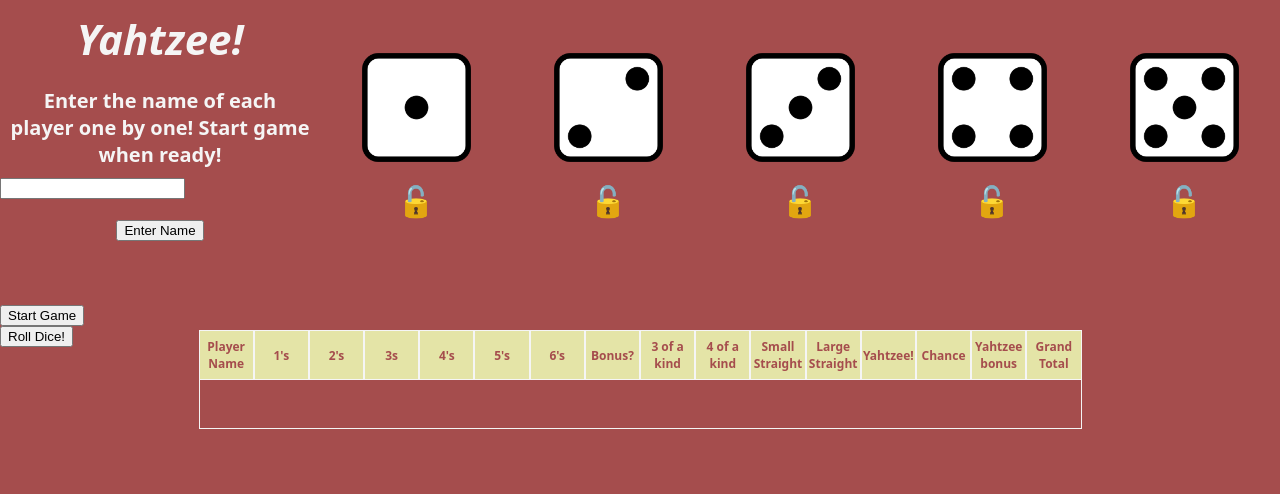
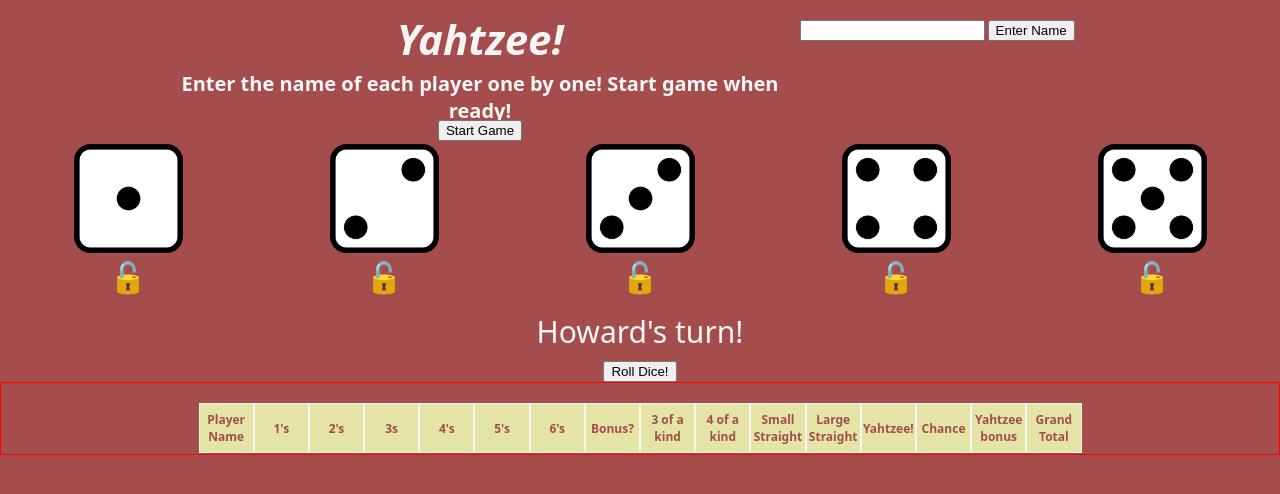
Before and after one commit to hbarrons/yahtzee, a plain HTML site: page index.html in a window 1280 px wide. Drawn offline with nearby package versions, Linux system fonts and the light colour scheme.

Commit message:
rearrange layout and debug scoreboard

```diff
--- a/css/style.css
+++ b/css/style.css
@@ -18,13 +18,24 @@
 }
 
 body {
-  display: grid;
-  grid-template-rows: 300px 100vh;
-  grid-template-columns: 25% 25% 25% 25%;
+  /* display: grid; */
+  /* grid-template-rows: 200px 180px 40px auto; */
+  /* grid-template-columns: 25% 25% 25% 25%; */
   background-color: rgb(165, 77, 77);
   font-family: system-ui, -apple-system, BlinkMacSystemFont, "Segoe UI",
         Roboto, Oxygen-Sans, Ubuntu, Cantarell, "Helvetica Neue", sans-serif;
   margin: 0;
+}
+
+.gameInfo {
+  color: whitesmoke;
+  margin: auto;
+  display: grid;
+  justify-content: center;
+  align-items: center;
+  grid-template-rows: 60px 60px;
+  grid-template-columns: 80vh 40vh;
+  grid-column: 1 / 5;
 }
 
 h1{
@@ -34,6 +45,7 @@
   text-align: center;
   margin: auto;
   padding: 10px 10px 10px 10px;
+  grid-column: 1 / 2;
 }
 
 h3{
@@ -42,28 +54,29 @@
   text-align: center;
   margin: auto;
   padding: 10px 10px 10px 10px;
+  grid-column: 1 / 2;
 }
 
-.numberOfPlayers {
+
+
+.startgame {
   align-items: center;
   display: flex;
-  justify-content: space-between;
+  text-align: center;
+  justify-content: center;
 }
 
-section.gameInfo {
-  color: whitesmoke;
+.playerform {
   margin: auto;
-  justify-content: center;
-  align-items: center;
-}
-
-form {
-  margin: 0;
   justify-content: center;
   align-items: center;
   font-size: 15px;
   text-align: center;
+  grid-column: 2 / 3;
+  border: none;
 }
+
+
 
 img {
   max-height: 115px;
@@ -76,23 +89,65 @@
   justify-content: space-around;
   display: grid;
   box-sizing: border-box;
-  grid-column: 2 / 5;
-  grid-template-rows: 60% 40%;
+  grid-column: 1 / 5;
+  grid-template-rows: 120px 20%;
   grid-template-columns: 20% 20% 20% 20% 20%;
+}
+
+div.dice {
+  border: none;
+  height: 100px;
+  margin: 0;
+
+}
+
+.dicelockicon {
+  border: none;
+  margin: auto;
+  display: flex;
+  font-size: 30px;
+  padding-bottom: 20px;
+}
+
+.rollbutton {
+  display: flex;
+  justify-content: center;
+  grid-column: 1/5 ;
+  border: none;
+}
+
+.playerUp {
+  border: none;
+  font-size: 30px;
+  justify-content: center;
+  text-align: center;
+  grid-column: 1 / 5;
 }
 
 section.scoreboard{
   display: grid;
   align-items: start;
   justify-content: center;
-  vertical-align: top;
   grid-column: 1 / 5;
   text-align: center;
-  padding-top: 30px;
   color: gray;
   margin: 0;
-  grid-template-rows: repeat(1, 49px);
+  padding-top: 20px;
+  height: 56px;
+  grid-template-rows: auto;
   grid-template-columns: repeat(16,55.2px);
+}
+
+
+.category {
+  background-color: rgb(228, 228, 167);
+  color: rgb(165, 77, 77);
+  font-weight: bold;
+  border: 1px solid whitesmoke;
+  font-size: 12px;
+  text-align: center;
+  justify-content: center;
+  display: flex;
 }
 
 .player {
@@ -101,22 +156,36 @@
   font-size: 12px;
 }
 
-#playerscoreboard {
+.container {
+  width: 100%;
+  border: red 1px solid;
+  /* grid-column: 1 / 7; */
   display: flex;
   flex-direction: column;
-  align-items: flex-start;
+  align-items: center;
+  /* height: 500px; */
+}
+#playerscoreboard {
+  border: none;
+  display: flex;
+  flex-direction: column;
+  align-items: start;
   text-align: center;
-  margin: 0;
-  grid-column: 1 / 17;
+  padding-top: 15px;
+  height: 100%;
+  /* margin-bottom: 0 auto; */
+  /* margin-top: auto; */
 }
 
+/* this class is being added with js */
 .playerscore {
   text-align: center;
   justify-content: center;
   flex-direction: column;
   display: grid;
-  grid-template-rows: auto;
+  /* grid-template-rows: auto; */
   grid-template-columns: repeat(16, 55px);
+  /* margin-top: auto; */
 }
 
 div {
@@ -129,28 +198,6 @@
   justify-content: center;
 }
 
-div.dice {
-  border: none;
-  height: 100px;
-  margin: 0;
-  padding-top: 50px;
-}
-
-div.dicelockicon {
-  border: none;
-  font-size: 30px;
-}
-
-.category {
-  background-color: rgb(228, 228, 167);
-  color: rgb(165, 77, 77);
-  font-weight: bold;
-  border: 1px solid whitesmoke;
-  font-size: 12px;
-  text-align: center;
-  justify-content: center;
-  display: flex;
-}
 
 #listofplayers {
   border: none;
--- a/index.html
+++ b/index.html
@@ -8,23 +8,24 @@
   <link rel="shortcut icon" href="img/dice-picture.png">
   <script defer src="js/app.js"></script>
   <link rel="stylesheet" href="css/style.css">
+  <link
+  rel="stylesheet"
+  href="https://cdnjs.cloudflare.com/ajax/libs/animate.css/4.1.1/animate.min.css"/>
 </head>
 <body>
   <section class="gameInfo">
     <h1>Yahtzee!</h1>
-    <h3 id="game-message"></h3>
+
     <form class="playerForm" onsubmit="return getPlayer()">
       <input class="numberOfPlayers" type="text" id="playerInput">
-      <br>
       <button type="submit" class="entername">Enter Name</button>
-    </form><br>
-    <div class="playerlist">
+    </form><h3 id="game-message"></h3>
     <ol id="listofplayers"></ol></div>
-    <button type="button" class="startgame">Start Game</button>
-    <br><button type='button' id='roll-button'>Roll Dice!</button>
+    <form class="startgame"><button type="button" class="startgamebtn">Start Game</button></form>
+    <br>
 
   </section>
-  <section class="allDice">
+  <section class="allDice animate__flip">
     <div id="dice1" class="dice"><img src="img/dice1.png" alt=""></div>
     <div id="dice2" class="dice"><img src="img/dice2.png" alt=""></div>
     <div id="dice3" class="dice"><img src="img/dice3.png" alt=""></div>
@@ -36,7 +37,9 @@
     <div id="dicelock4" class="dicelockicon">🔓</div>
     <div id="dicelock5" class="dicelockicon">🔓</div>
   </section>
-  <section class="scoreboard">
+ <div class="playerUp">Howard's turn!</div><section class="rollbutton"><button type='button' id='roll-button'>Roll Dice!</button></section>
+ <section class="container">
+ <section class="scoreboard">
     <div id="playerName" class="category">Player Name</div>
     <div id="ones" class="category">1's</div>
     <div id="twos" class="category">2's</div>
@@ -53,7 +56,8 @@
     <div id="chance" class="category">Chance</div>
     <div id="yahtzee-bonus" class="category">Yahtzee bonus</div>
     <div id="total-score" class="category">Grand Total</div>
-    <div id="playerscoreboard"></div>
   </section>
+  <div id="playerscoreboard"></div>
+</section>
 </body>
 </html>
--- a/js/app.js
+++ b/js/app.js
@@ -1,5 +1,5 @@
 /*-------------------------------- Notes --------------------------------*/
-//Add dropdown from bootstrap for player selection
+
 
 //Add modal from bootsrap to confirm player category selection
 
@@ -102,7 +102,6 @@
 let allDice
 let playerTurn
 let allPlayers
-let scoreboard
 let rollCount
 let playerName
 let isUnlocked1, isUnlocked2, isUnlocked3, isUnlocked4, isUnlocked5
@@ -112,6 +111,7 @@
 
 /*------------------------ Cached Element References ------------------------*/
 const playerScoreboard = document.getElementById("playerscoreboard")
+const scoreboard = document.querySelector('.scoreboard')
 const playerInput = document.querySelector("#playerInput")
 const form = document.querySelector('form')
 const gameMsg = document.getElementById('game-message')
@@ -161,6 +161,7 @@
   isUnlocked3 = true
   isUnlocked4 = true
   isUnlocked5 = true
+  scoreboard.setAttribute("hidden", false)
   render()
 
   // startGameBtn.setAttribute("hidden", false)
@@ -172,7 +173,7 @@
   if (allPlayers.length === 6) {
     form.textContent = "Sorry, only 6 players! Start game to play!"
     } else {
-    gameMsg.textContent = "Enter the name of each player one by one!"
+    gameMsg.innerHTML = "Anyone else?<br>Press 'Start Game' when ready!"
     allPlayers.push(playerName)
     console.log(allPlayers)
     listPlayers()
@@ -182,16 +183,17 @@
 
 function listPlayers (arr) {
   const newLi = document.createElement("li")
-  newLi.textContent = playerInput.value
+  newLi.innerHTML = `${playerInput.value} <br>`
   listNames.appendChild(newLi)
   playerInput.value = ""
+  console.log(allPlayers)
 }
 
 function startGame () {
   allPlayers.forEach((str, idx) => {
     appendScoreboard(str, idx)
   })
-  form.innerHTML = "<strong>How to play!</strong><br>1. Click the button to roll <br> 2. Click the locks to lock in a dice before rerolling <br> 3. Once all dice are locked in, click on the category you'd like to assing points to (hover over category to see scoring rules)"
+  gameMsg.innerHTML = "<strong>How to play!</strong><br>1. Click the button to roll <br> 2. Click the locks to lock in a dice before rerolling <br> 3. Once all dice are locked in, click on the category you'd like to assing points to (hover over category to see scoring rules)" ;
   listNames.textContent = "";
   gameMsg.textContent = "";
   startGameBtn.setAttribute("hidden", true)
@@ -278,3 +280,7 @@
     }
   }
 }
+
+function resetLocks(){
+
+}
```
